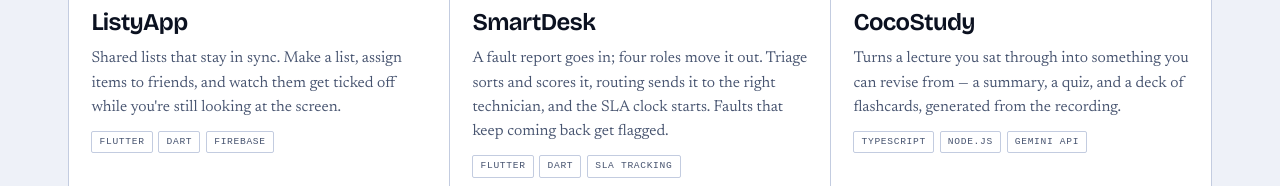
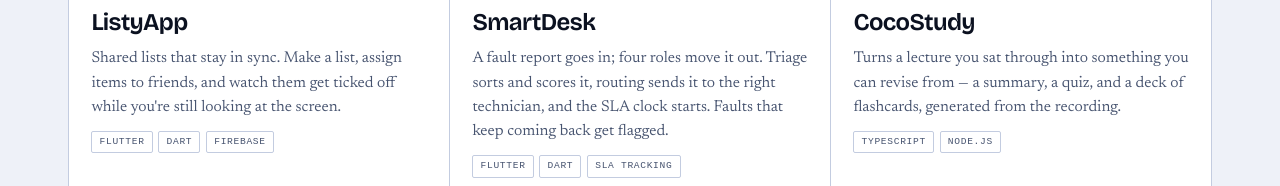
Before and after one commit to ZakiNazal/zakinazal.github.io, a plain HTML site: page index.html in a window 1280 px wide. Shown: the part 1240-1426 px from the top of the page. Drawn offline with nearby package versions, Linux system fonts and the light colour scheme; a web font is replaced by a local one.

Commit message:
modified:   index.html

```diff
--- a/index.html
+++ b/index.html
@@ -185,7 +185,6 @@
               <ul class="chips">
                 <li>TypeScript</li>
                 <li>Node.js</li>
-                <li>Gemini API</li>
               </ul>
               <footer class="proj__foot">
                 <time class="proj__when" datetime="2026-06-20">updated 2026&#8209;06&#8209;20</time>
```
